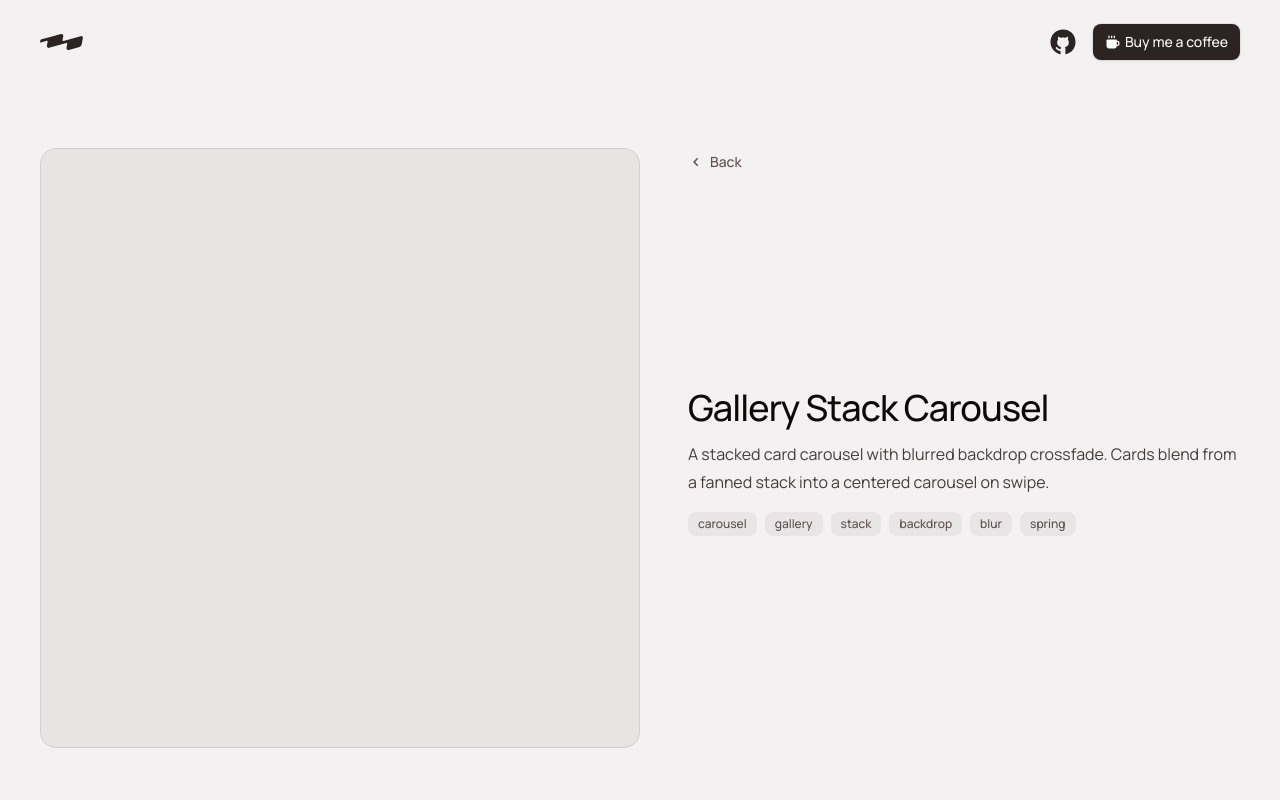
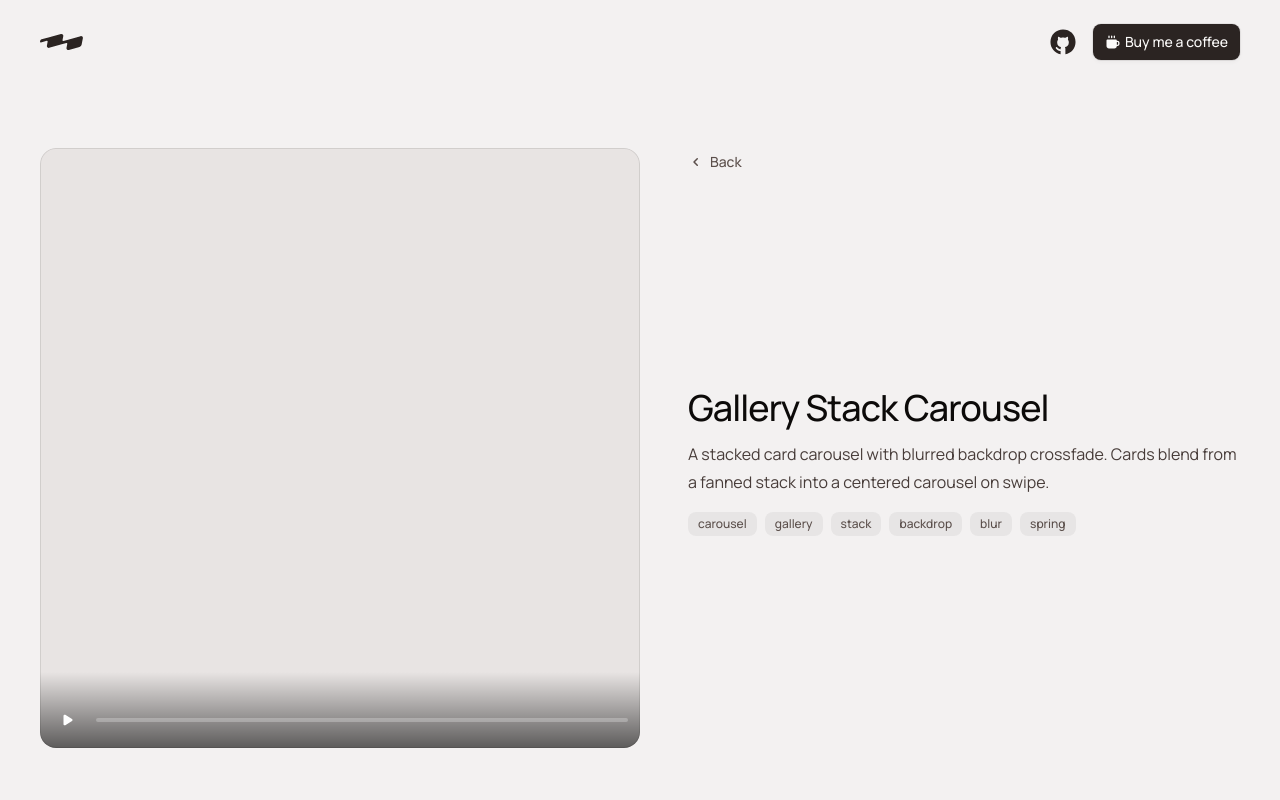
Before and after one commit to SchroederNathan/react-native-motion, a Next.js app: page /animations/gallery-carousel in a window 1280 px wide. Shown: the top 800 px of the page. Built offline with nearby package versions, Linux system fonts and the light colour scheme.

Commit message:
Added progress and play/pause to videos

```diff
--- /dev/null
+++ b/components/elements/video-controls.tsx
@@ -0,0 +1,113 @@
+'use client'
+
+import { clsx } from 'clsx/lite'
+import { motion } from 'motion/react'
+import { useRef, type PointerEvent } from 'react'
+
+import { PauseIcon } from '@/components/icons/pause'
+import { PlayIcon } from '@/components/icons/play'
+
+type Props = {
+  playing: boolean
+  progress: number
+  visible: boolean
+  onTogglePlay: () => void
+  onSeekStart: () => void
+  onSeek: (fraction: number) => void
+  onSeekEnd: () => void
+  className?: string
+}
+
+export function VideoControls({
+  playing,
+  progress,
+  visible,
+  onTogglePlay,
+  onSeekStart,
+  onSeek,
+  onSeekEnd,
+  className,
+}: Props) {
+  const trackRef = useRef<HTMLDivElement>(null)
+  const scrubbingRef = useRef(false)
+
+  const fractionFromEvent = (e: PointerEvent<HTMLDivElement>) => {
+    const el = trackRef.current
+    if (!el) return 0
+    const rect = el.getBoundingClientRect()
+    const x = e.clientX - rect.left
+    return Math.max(0, Math.min(1, x / rect.width))
+  }
+
+  const handlePointerDown = (e: PointerEvent<HTMLDivElement>) => {
+    e.stopPropagation()
+    scrubbingRef.current = true
+    e.currentTarget.setPointerCapture(e.pointerId)
+    onSeekStart()
+    onSeek(fractionFromEvent(e))
+  }
+
+  const handlePointerMove = (e: PointerEvent<HTMLDivElement>) => {
+    if (!scrubbingRef.current) return
+    onSeek(fractionFromEvent(e))
+  }
+
+  const handlePointerUp = (e: PointerEvent<HTMLDivElement>) => {
+    if (!scrubbingRef.current) return
+    scrubbingRef.current = false
+    try {
+      e.currentTarget.releasePointerCapture(e.pointerId)
+    } catch {}
+    onSeekEnd()
+  }
+
+  const pct = Math.max(0, Math.min(1, progress)) * 100
+
+  return (
+    <div
+      data-visible={visible ? 'true' : 'false'}
+      className={clsx(
+        'pointer-events-none flex items-center gap-3 px-3 pb-3 pt-8 bg-gradient-to-t from-black/60 via-black/30 to-transparent opacity-0 transition-opacity duration-200 group-hover:opacity-100 data-[visible=true]:opacity-100',
+        className,
+      )}
+      onPointerDown={(e) => e.stopPropagation()}
+      onClick={(e) => e.stopPropagation()}
+    >
+      <button
+        type="button"
+        aria-label={playing ? 'Pause' : 'Play'}
+        onClick={(e) => {
+          e.stopPropagation()
+          onTogglePlay()
+        }}
+        className="pointer-events-auto flex size-8 shrink-0 items-center justify-center rounded-full text-white transition-colors hover:bg-white/15 focus-visible:outline-none focus-visible:ring-2 focus-visible:ring-white/60"
+      >
+        {playing ? (
+          <PauseIcon className="size-4" />
+        ) : (
+          <PlayIcon className="size-4" />
+        )}
+      </button>
+      <div
+        ref={trackRef}
+        role="slider"
+        aria-label="Seek"
+        aria-valuemin={0}
+        aria-valuemax={100}
+        aria-valuenow={Math.round(pct)}
+        onPointerDown={handlePointerDown}
+        onPointerMove={handlePointerMove}
+        onPointerUp={handlePointerUp}
+        onPointerCancel={handlePointerUp}
+        className="pointer-events-auto relative flex h-5 flex-1 cursor-pointer items-center"
+      >
+        <div className="relative h-1 w-full overflow-hidden rounded-full bg-white/25">
+          <motion.div
+            className="absolute inset-y-0 left-0 bg-white"
+            style={{ width: `${pct}%` }}
+          />
+        </div>
+      </div>
+    </div>
+  )
+}
--- a/components/elements/video-demo.tsx
+++ b/components/elements/video-demo.tsx
@@ -4,6 +4,7 @@ import { clsx } from 'clsx/lite'
 import { AnimatePresence, motion } from 'motion/react'
 import {
   type ComponentProps,
+  type PointerEvent as ReactPointerEvent,
   useCallback,
   useEffect,
   useLayoutEffect,
@@ -12,22 +13,40 @@ import {
 } from 'react'
 import { createPortal } from 'react-dom'
 
+import { VideoControls } from './video-controls'
+
 export function VideoDemo({
   src,
   className,
   ...props
 }: { src: string } & Omit<ComponentProps<'video'>, 'src'>) {
-  const videoRef = useRef<HTMLVideoElement>(null)
+  const inlineRef = useRef<HTMLVideoElement>(null)
+  const modalRef = useRef<HTMLVideoElement>(null)
   const [loaded, setLoaded] = useState(false)
   const [expanded, setExpanded] = useState(false)
   const [mounted, setMounted] = useState(false)
+  const [playing, setPlaying] = useState(true)
+  const [progress, setProgress] = useState(0)
+  const [duration, setDuration] = useState(0)
+  const [touchVisible, setTouchVisible] = useState(false)
+  const scrubbingRef = useRef(false)
+  const touchTimerRef = useRef<number | null>(null)
+  const playingRef = useRef(playing)
+  const progressRef = useRef(progress)
+
+  useEffect(() => {
+    playingRef.current = playing
+  }, [playing])
+  useEffect(() => {
+    progressRef.current = progress
+  }, [progress])
 
   const onLoadedData = useCallback(() => {
     setLoaded(true)
   }, [])
 
   useLayoutEffect(() => {
-    const el = videoRef.current
+    const el = inlineRef.current
     if (!el) return
     if (el.readyState >= HTMLMediaElement.HAVE_CURRENT_DATA) {
       setLoaded(true)
@@ -37,6 +56,60 @@ export function VideoDemo({
   useEffect(() => {
     setMounted(true)
   }, [])
+
+  // Listen to events on the currently-active video element
+  useEffect(() => {
+    const el = expanded ? modalRef.current : inlineRef.current
+    if (!el) return
+    const onPlay = () => setPlaying(true)
+    const onPause = () => setPlaying(false)
+    const onTime = () => {
+      if (!scrubbingRef.current) setProgress(el.currentTime)
+    }
+    const onDuration = () => {
+      if (Number.isFinite(el.duration)) setDuration(el.duration)
+    }
+    el.addEventListener('play', onPlay)
+    el.addEventListener('pause', onPause)
+    el.addEventListener('timeupdate', onTime)
+    el.addEventListener('durationchange', onDuration)
+    el.addEventListener('loadedmetadata', onDuration)
+    setPlaying(!el.paused)
+    if (Number.isFinite(el.duration)) setDuration(el.duration)
+    if (!scrubbingRef.current) setProgress(el.currentTime)
+    return () => {
+      el.removeEventListener('play', onPlay)
+      el.removeEventListener('pause', onPause)
+      el.removeEventListener('timeupdate', onTime)
+      el.removeEventListener('durationchange', onDuration)
+      el.removeEventListener('loadedmetadata', onDuration)
+    }
+  }, [expanded])
+
+  // Carry currentTime + playing state across the inline ↔ modal transition.
+  // Only one video is mounted at a time; refs from playingRef/progressRef
+  // capture the last-active video's state at the moment of transition.
+  useLayoutEffect(() => {
+    const el = expanded ? modalRef.current : inlineRef.current
+    if (!el) return
+    const targetTime = progressRef.current
+    const targetPlaying = playingRef.current
+    const apply = () => {
+      try {
+        if (Number.isFinite(el.duration) && el.duration > 0) {
+          el.currentTime = targetTime
+        }
+      } catch {}
+      if (targetPlaying) el.play().catch(() => {})
+      else el.pause()
+    }
+    if (el.readyState >= HTMLMediaElement.HAVE_METADATA) {
+      apply()
+      return
+    }
+    el.addEventListener('loadedmetadata', apply, { once: true })
+    return () => el.removeEventListener('loadedmetadata', apply)
+  }, [expanded])
 
   useEffect(() => {
     if (!expanded) return
@@ -52,21 +125,74 @@ export function VideoDemo({
     }
   }, [expanded])
 
+  useEffect(
+    () => () => {
+      if (touchTimerRef.current !== null) {
+        window.clearTimeout(touchTimerRef.current)
+      }
+    },
+    [],
+  )
+
+  const activeVideo = () =>
+    expanded ? modalRef.current : inlineRef.current
+
+  const togglePlay = useCallback(() => {
+    const el = activeVideo()
+    if (!el) return
+    if (el.paused) el.play().catch(() => {})
+    else el.pause()
+    // eslint-disable-next-line react-hooks/exhaustive-deps
+  }, [expanded])
+
+  const handleSeekStart = useCallback(() => {
+    scrubbingRef.current = true
+  }, [])
+  const handleSeek = useCallback(
+    (fraction: number) => {
+      const el = activeVideo()
+      if (!el) return
+      const dur = Number.isFinite(el.duration) ? el.duration : 0
+      if (dur <= 0) return
+      const t = fraction * dur
+      try {
+        el.currentTime = t
+      } catch {}
+      setProgress(t)
+    },
+    // eslint-disable-next-line react-hooks/exhaustive-deps
+    [expanded],
+  )
+  const handleSeekEnd = useCallback(() => {
+    scrubbingRef.current = false
+  }, [])
+
+  const handleWrapperPointerDown = (e: ReactPointerEvent<HTMLElement>) => {
+    if (e.pointerType !== 'touch') return
+    setTouchVisible(true)
+    if (touchTimerRef.current !== null) {
+      window.clearTimeout(touchTimerRef.current)
+    }
+    touchTimerRef.current = window.setTimeout(() => {
+      setTouchVisible(false)
+      touchTimerRef.current = null
+    }, 2500)
+  }
+
   const layoutId = `video-demo-${src}`
+  const progressFraction = duration > 0 ? progress / duration : 0
+  const controlsVisible = !playing || touchVisible
 
-  const videoEl = (
-    <video
-      src={src}
-      autoPlay
-      muted
-      loop
-      playsInline
-      onLoadedData={onLoadedData}
-      className={clsx(
-        'h-full w-full object-cover transition-opacity duration-500',
-        loaded ? 'opacity-100' : 'opacity-0',
-      )}
-      {...props}
+  const controls = (
+    <VideoControls
+      playing={playing}
+      progress={progressFraction}
+      visible={controlsVisible}
+      onTogglePlay={togglePlay}
+      onSeekStart={handleSeekStart}
+      onSeek={handleSeek}
+      onSeekEnd={handleSeekEnd}
+      className="absolute inset-x-0 bottom-0 z-20"
     />
   )
 
@@ -78,18 +204,16 @@ export function VideoDemo({
           className={clsx('w-full aspect-square', className)}
         />
       ) : (
-        <motion.button
+        <motion.div
           layoutId={layoutId}
-          type="button"
-          onClick={() => setExpanded(true)}
-          aria-label="Expand preview"
+          onPointerDown={handleWrapperPointerDown}
           className={clsx(
-            'relative w-full aspect-square overflow-hidden rounded-2xl bg-taupe-200 cursor-zoom-in block',
+            'group relative w-full aspect-square overflow-hidden rounded-2xl bg-taupe-200 block',
             className,
           )}
         >
           <video
-            ref={videoRef}
+            ref={inlineRef}
             src={src}
             autoPlay
             muted
@@ -102,8 +226,15 @@ export function VideoDemo({
             )}
             {...props}
           />
+          <button
+            type="button"
+            onClick={() => setExpanded(true)}
+            aria-label="Expand preview"
+            className="absolute inset-0 z-10 cursor-zoom-in"
+          />
+          {controls}
           <div className="pointer-events-none absolute inset-0 rounded-2xl image-outline" />
-        </motion.button>
+        </motion.div>
       )}
 
       {mounted &&
@@ -124,9 +255,24 @@ export function VideoDemo({
                 <motion.div
                   layoutId={layoutId}
                   onClick={(e) => e.stopPropagation()}
-                  className="relative aspect-square h-[85vh] max-h-[85vw] max-w-[85vw] overflow-hidden rounded-2xl bg-taupe-200 shadow-2xl cursor-default"
+                  onPointerDown={handleWrapperPointerDown}
+                  className="group relative aspect-square h-[85vh] max-h-[85vw] max-w-[85vw] overflow-hidden rounded-2xl bg-taupe-200 shadow-2xl cursor-default"
                 >
-                  {videoEl}
+                  <video
+                    ref={modalRef}
+                    src={src}
+                    autoPlay
+                    muted
+                    loop
+                    playsInline
+                    onLoadedData={onLoadedData}
+                    className={clsx(
+                      'h-full w-full object-cover transition-opacity duration-500',
+                      loaded ? 'opacity-100' : 'opacity-0',
+                    )}
+                    {...props}
+                  />
+                  {controls}
                   <div className="pointer-events-none absolute inset-0 rounded-2xl image-outline" />
                 </motion.div>
               </motion.div>
--- /dev/null
+++ b/components/icons/pause.tsx
@@ -0,0 +1,22 @@
+export function PauseIcon({ className }: { className?: string }) {
+  return (
+    <svg
+      xmlns="http://www.w3.org/2000/svg"
+      viewBox="0 0 24 24"
+      fill="currentColor"
+      className={className}
+      aria-hidden
+    >
+      <path
+        fillRule="evenodd"
+        clipRule="evenodd"
+        d="M3.25 5C3.25 4.0335 4.0335 3.25 5 3.25H9C9.9665 3.25 10.75 4.0335 10.75 5V19C10.75 19.9665 9.9665 20.75 9 20.75H5C4.0335 20.75 3.25 19.9665 3.25 19V5Z"
+      />
+      <path
+        fillRule="evenodd"
+        clipRule="evenodd"
+        d="M13.25 5C13.25 4.0335 14.0335 3.25 15 3.25H19C19.9665 3.25 20.75 4.0335 20.75 5V19C20.75 19.9665 19.9665 20.75 19 20.75H15C14.0335 20.75 13.25 19.9665 13.25 19V5Z"
+      />
+    </svg>
+  )
+}
--- /dev/null
+++ b/components/icons/play.tsx
@@ -0,0 +1,17 @@
+export function PlayIcon({ className }: { className?: string }) {
+  return (
+    <svg
+      xmlns="http://www.w3.org/2000/svg"
+      viewBox="0 0 24 24"
+      fill="currentColor"
+      className={className}
+      aria-hidden
+    >
+      <path
+        fillRule="evenodd"
+        clipRule="evenodd"
+        d="M5.25 5.78987C5.25 4.42081 6.7512 3.58195 7.91717 4.29947L18.0091 10.5099C19.1196 11.1933 19.1196 12.8074 18.0091 13.4907L7.91717 19.7011C6.7512 20.4187 5.25 19.5798 5.25 18.2107V5.78987Z"
+      />
+    </svg>
+  )
+}
```
